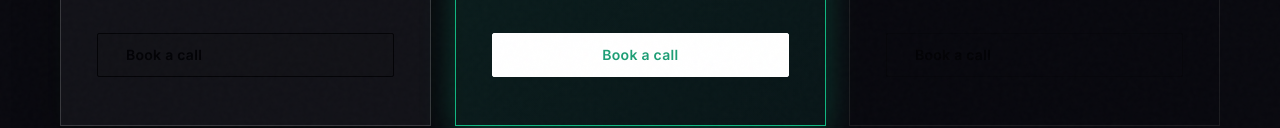
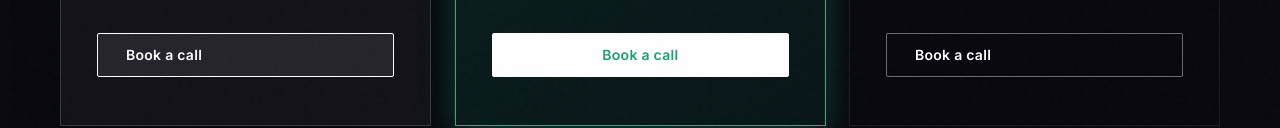
Before and after one commit to bosshog031-don/DonshipCapitalWebsiteDevelopment, a website built with Vite: page index.html in a window 1280 px wide. In both pictures the pointer is over the link 245 px from the left and 3686 px from the top of the page. Shown: the part 3632-3760 px from the top of the page. Built offline with nearby package versions, Linux system fonts and the light colour scheme.

Commit message:
Fix package CTA button visibility

```diff
--- a/style.css
+++ b/style.css
@@ -252,6 +252,17 @@ h4 {
 .btn-outline-dark:hover {
   border-color: var(--ink);
   background: rgba(0, 0, 0, 0.04);
+}
+
+.pkg-cta {
+  color: var(--white);
+  border-color: rgba(255, 255, 255, 0.4);
+}
+
+.pkg-cta:hover {
+  border-color: var(--white);
+  background: rgba(255, 255, 255, 0.08);
+  color: var(--white);
 }
 
 .btn-ink {
```
